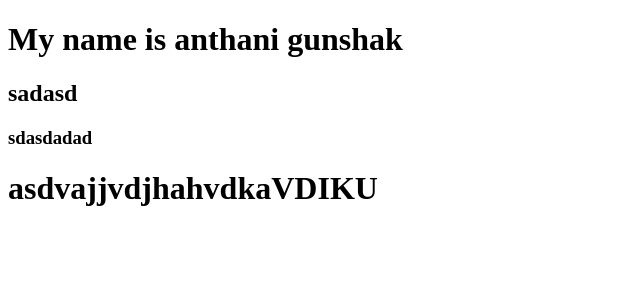
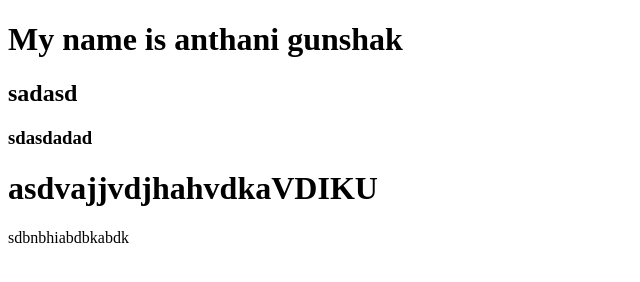
Before and after one commit to Yuvraj-Tharu/try, a plain HTML site: page index.html in a window 1280 px wide. Shown: the whole page, without its empty margins (0-640 px from the left). Drawn offline with Linux system fonts and the light colour scheme.

Commit message:
second commit with custom date

```diff
--- a/index.html
+++ b/index.html
@@ -10,5 +10,6 @@
     <h2>sadasd</h2>
     <h3>sdasdadad</h3>
     <h1>asdvajjvdjhahvdkaVDIKU</h1>
+    <p>sdbnbhiabdbkabdk</p>
   </body>
 </html>
```
